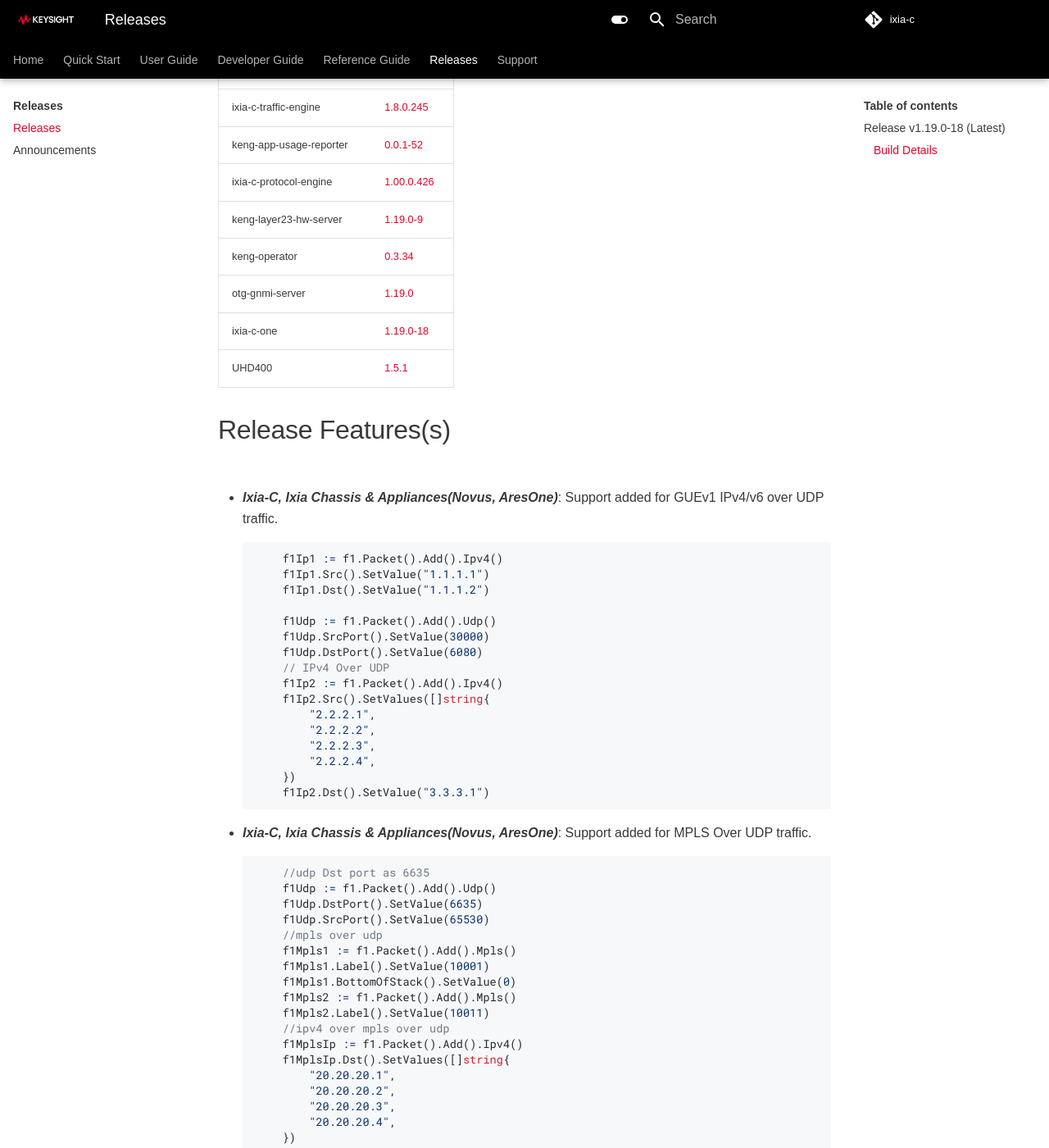
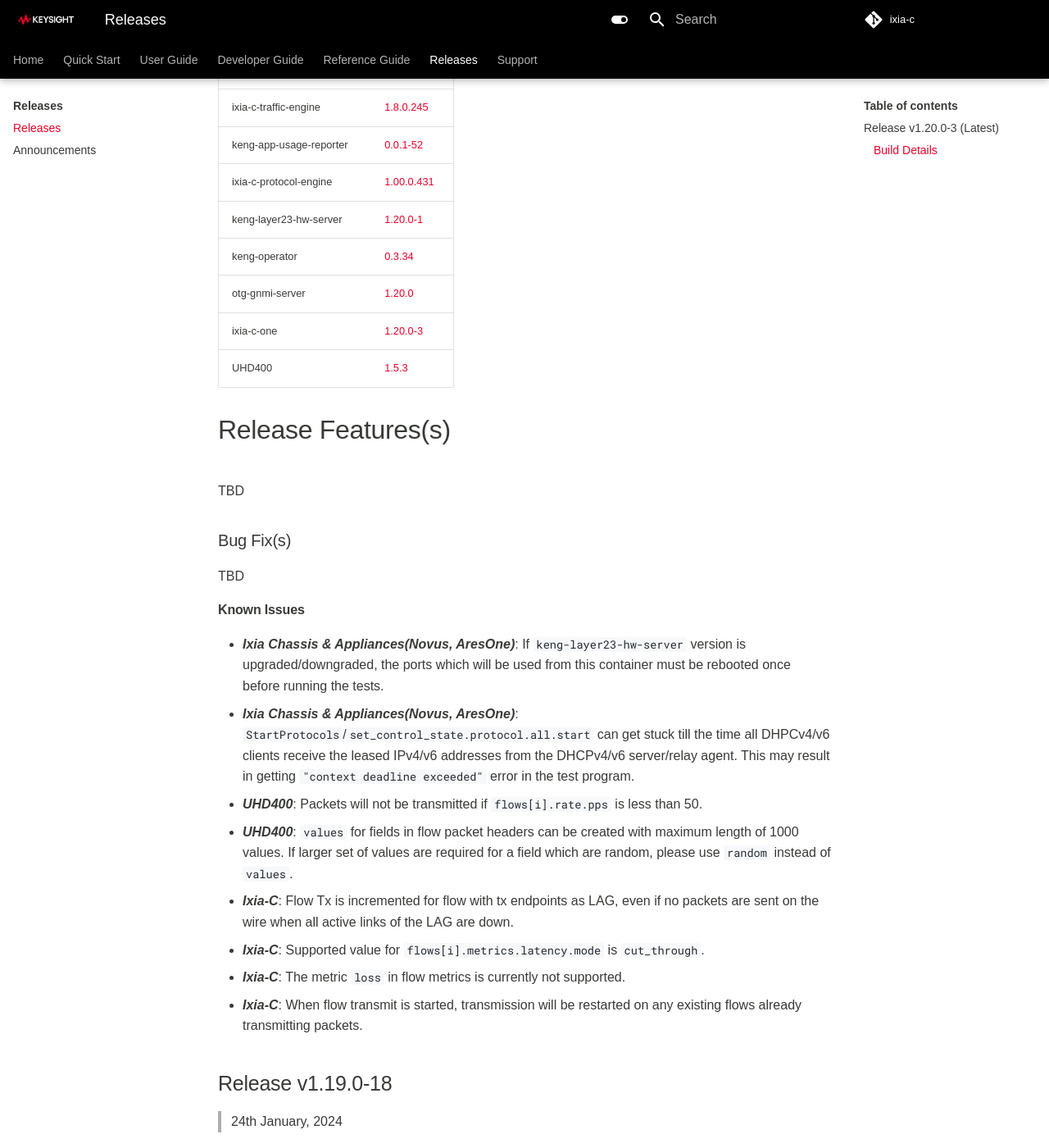
Before and after one commit to open-traffic-generator/ixia-c, an MkDocs documentation site: the page built from docs/releases.md, in a window 1280 px wide and 1400 px high, scrolled down 481 px. Shown: the whole window at 82% size. Built offline with MkDocs 1.6.1 and Material for MkDocs 9.7.7, drawn with Linux system fonts in a browser that asks for light colours; some web fonts are replaced; comment, search, counter and statistics services are not loaded; some of the changed text lies outside the part shown.

Commit message:
Release v1.20.0-3

```diff
--- a/docs/releases.md
+++ b/docs/releases.md
@@ -1,6 +1,45 @@
 # Ixia-c Release Notes and Version Compatibility
 
-## Release  v1.19.0-18 (Latest)
+## Release  v1.20.0-3 (Latest)
+> 10th February, 2024
+
+#### Build Details
+
+| Component                     | Version       |
+|-------------------------------|---------------|
+| Open Traffic Generator API    | [1.20.0](https://redocly.github.io/redoc/?url=https://raw.githubusercontent.com/open-traffic-generator/models/v1.20.0/artifacts/openapi.yaml)         |
+| snappi                        | [1.20.0](https://pypi.org/project/snappi/1.20.0)        |
+| gosnappi                      | [1.20.0](https://pkg.go.dev/github.com/open-traffic-generator/snappi/gosnappi@v1.20.0)        |
+| keng-controller               | [1.20.0-3](https://github.com/orgs/open-traffic-generator/packages/container/package/keng-controller)    |
+| ixia-c-traffic-engine         | [1.8.0.245](https://github.com/orgs/open-traffic-generator/packages/container/package/ixia-c-traffic-engine)       |
+| keng-app-usage-reporter       | [0.0.1-52](https://github.com/orgs/open-traffic-generator/packages/container/package/keng-app-usage-reporter)      |
+| ixia-c-protocol-engine        | [1.00.0.431](https://github.com/orgs/open-traffic-generator/packages/container/package/ixia-c-protocol-engine)    |
+| keng-layer23-hw-server        | [1.20.0-1](https://github.com/orgs/open-traffic-generator/packages/container/package/keng-layer23-hw-server)    |
+| keng-operator                 | [0.3.34](https://github.com/orgs/open-traffic-generator/packages/container/package/keng-operator)        |
+| otg-gnmi-server               | [1.20.0](https://github.com/orgs/open-traffic-generator/packages/container/package/otg-gnmi-server)         |
+| ixia-c-one                    | [1.20.0-3](https://github.com/orgs/open-traffic-generator/packages/container/package/ixia-c-one/)         |
+| UHD400                        | [1.5.3](https://downloads.ixiacom.com/support/downloads_and_updates/public/UHD400/1.5/1.5.3/artifacts.tar)         |
+
+
+# Release Features(s)
+
+TBD
+
+### Bug Fix(s)
+TBD
+
+
+#### Known Issues
+* <b><i>Ixia Chassis & Appliances(Novus, AresOne)</i></b>: If `keng-layer23-hw-server` version is upgraded/downgraded, the ports which will be used from this container must be rebooted once before running the tests.
+* <b><i>Ixia Chassis & Appliances(Novus, AresOne)</i></b>: `StartProtocols`/`set_control_state.protocol.all.start` can get stuck till the time all DHPCv4/v6 clients receive the leased IPv4/v6 addresses from the DHCPv4/v6 server/relay agent. This may result in getting `"context deadline exceeded"` error in the test program.
+* <b><i>UHD400</i></b>: Packets will not be transmitted if `flows[i].rate.pps` is less than 50.
+* <b><i>UHD400</i></b>: `values` for fields in flow packet headers can be created with maximum length of 1000 values. If larger set of values are required for a field which are random, please use `random` instead of `values`.
+* <b><i>Ixia-C</i></b>: Flow Tx is incremented for flow with tx endpoints as LAG, even if no packets are sent on the wire when all active links of the LAG are down.
+* <b><i>Ixia-C</i></b>: Supported value for `flows[i].metrics.latency.mode` is `cut_through`.
+* <b><i>Ixia-C</i></b>: The metric `loss` in flow metrics is currently not supported.
+* <b><i>Ixia-C</i></b>: When flow transmit is started, transmission will be restarted on any existing flows already transmitting packets.
+
+## Release  v1.19.0-18
 > 24th January, 2024
 
 #### Build Details
```
Also changed, not shown: docs/news.md (+8 -0 lines), readme.md (+1 -1 lines).
